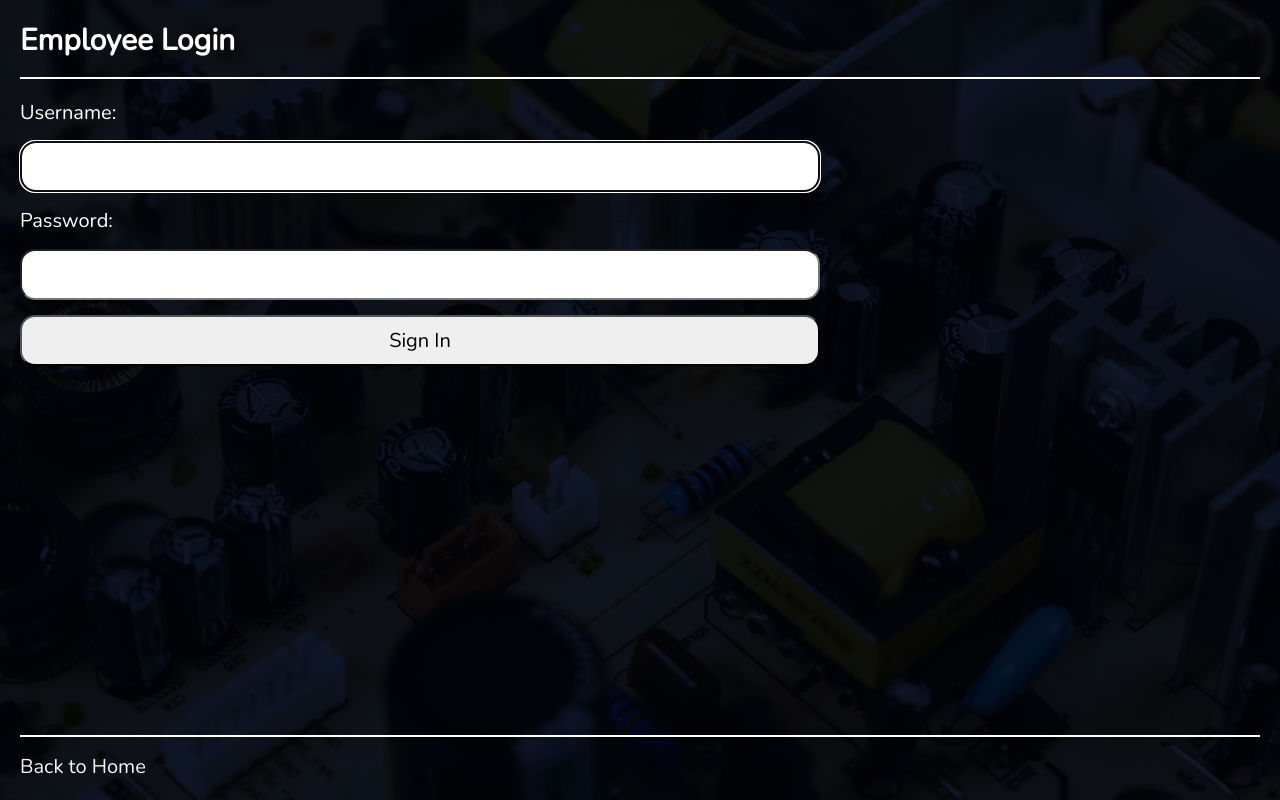
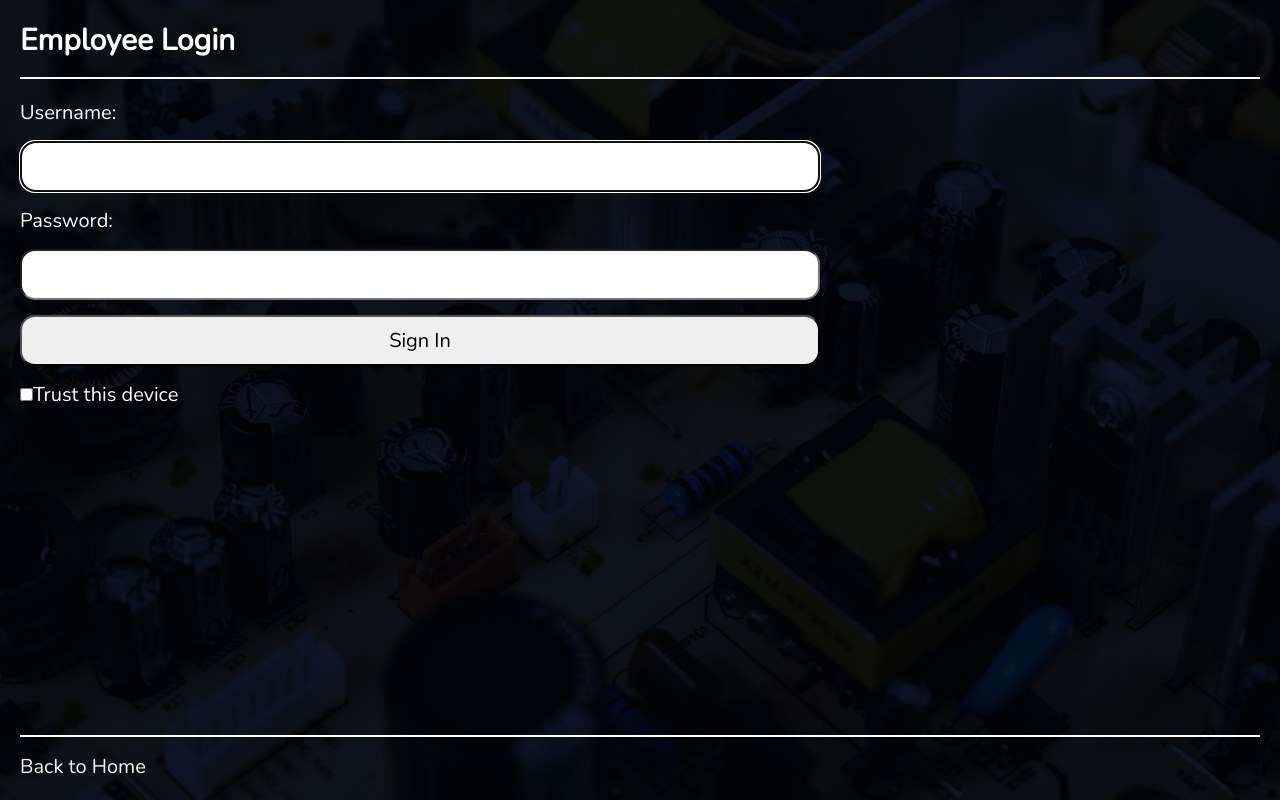
Before and after one commit to chetryJyoti/techNotes, a React (Create React App) app in the folder technotes_frontend/: page /login in a window 1280 px wide. Built offline with nearby package versions, Linux system fonts and the light colour scheme; the HTML template or start-up script is replaced by a standard one.

Commit message:
added:Option  to use the pesist hook or not

```diff
--- a/technotes_frontend/src/features/auth/Login.js
+++ b/technotes_frontend/src/features/auth/Login.js
@@ -4,6 +4,7 @@ import { setCredentials } from "../auth/authSlice";
 import { useLoginMutation } from "./authApiSlice";
 import { useDispatch } from "react-redux";
 import { ThreeDots } from "react-loader-spinner";
+import usePersist from "../../hooks/usePersist";
 
 const Login = () => {
   const userRef = useRef();
@@ -11,6 +12,7 @@ const Login = () => {
   const [username, setUsername] = useState("");
   const [password, setPassword] = useState("");
   const [errMsg, setErrMsg] = useState("");
+  const [persist,setPersist] = usePersist()
 
   const navigate = useNavigate();
   const dispatch = useDispatch();
@@ -44,6 +46,8 @@ const Login = () => {
 
   const handleUserInput = (e) => setUsername(e.target.value);
   const handlePwdInput = (e) => setPassword(e.target.value);
+  const handleToggle =()=>setPersist(prev=>!prev)
+
   const handleSubmit = async (e) => {
     e.preventDefault();
     try {
@@ -100,6 +104,16 @@ const Login = () => {
             required
           />
           <button className="form__submit-button">Sign In</button>
+          <label htmlFor="persist" className="form_persist">
+            <input
+             type="checkbox"
+             className="form_checkbox"
+             id="persist"
+             onChange={handleToggle}
+             checked={persist}
+            />
+            Trust this device
+          </label>
         </form>
       </main>
       <footer>
```
